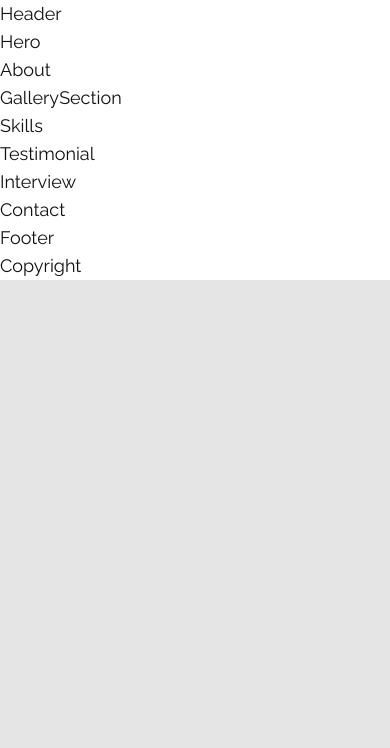
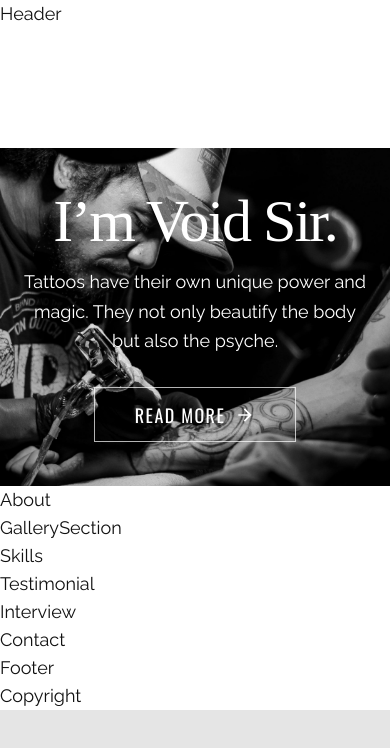
Before and after one commit to terrorbladegodlike/tatto_website-react, a React (Create React App) app: page / in a window 390 px wide. Shown: the top 748 px of the page. Built offline with nearby package versions, Linux system fonts and the light colour scheme; the HTML template or start-up script is replaced by a standard one; a web font is replaced by a local one.

Commit message:
Implemented the Hero block. Added motion animations. Adaptive to mobile versions

```diff
--- a/src/components/Hero.jsx
+++ b/src/components/Hero.jsx
@@ -1,7 +1,66 @@
-import React from 'react';
+import React from 'react'
+
+// import data
+import {heroData} from '../data'
+
+// import variants
+import {fadeIn} from '../variants'
+
+// motion
+import {motion} from 'framer-motion'
+
+const container = {
+  hidden: {},
+  show: {
+    transition: {
+      staggerChildren: 0.1,
+      delayChildren: 0.6
+    },
+  },
+};
 
 const Hero = () => {
-  return <div>Hero</div>;
-};
 
-export default Hero;
+  // destructure hero data
+  const {title, subtitle, btnIcon, btnText} = heroData;
+
+  return (
+    <section className='bg-hero bg-cover bg-center min-h-[40vh] lg:h-[948px] bg-no-repeat relative mt-[120px] lg:mt-[150px]'>
+      <motion.div
+        variants={container}
+        initial='hidden'
+        whileInView={'show'}
+        className="container mx-auto min-h-[40vh] lg:h-full flex items-center xl:justify-end"
+      >
+        {/* Text & btn */}
+        <div className="text-white text-center lg:text-left lg:max-w-[640px]">
+          {/* Text */}
+          <motion.h1
+            variants={fadeIn('down')}
+            className='h1'
+          >
+            {title}
+          </motion.h1>
+          <motion.p
+            variants={fadeIn('down')}
+            className='mb-8 lg:mb-16 max-w-lg leading-relaxed'
+          >
+            {subtitle}
+          </motion.p>
+          {/* BTN */}
+          <motion.div
+            variants={fadeIn('down')}
+          >
+            <button className='btn btn-sm lg:btn-lg btn-outline mx-auto'>
+              {btnText} <div className='text-xl'>{btnIcon}</div>
+            </button>
+          </motion.div>
+        </div>
+        {/* Outline text */}
+        <div className="hidden xl:flex absolute -bottom-2 right-0 left-0 before:content-outlineText"></div>
+      </motion.div>
+    </section>
+  )
+}
+
+export default Hero
```
Also changed, not shown: src/components/Header.jsx (+6 -4 lines).
